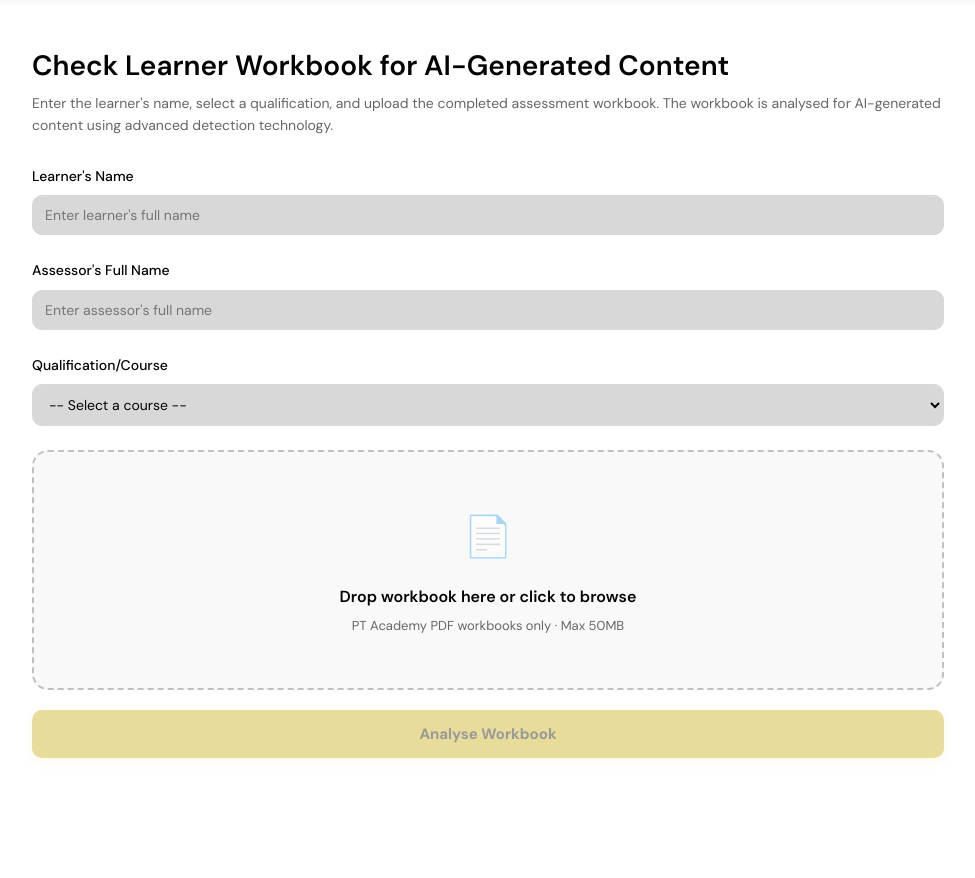
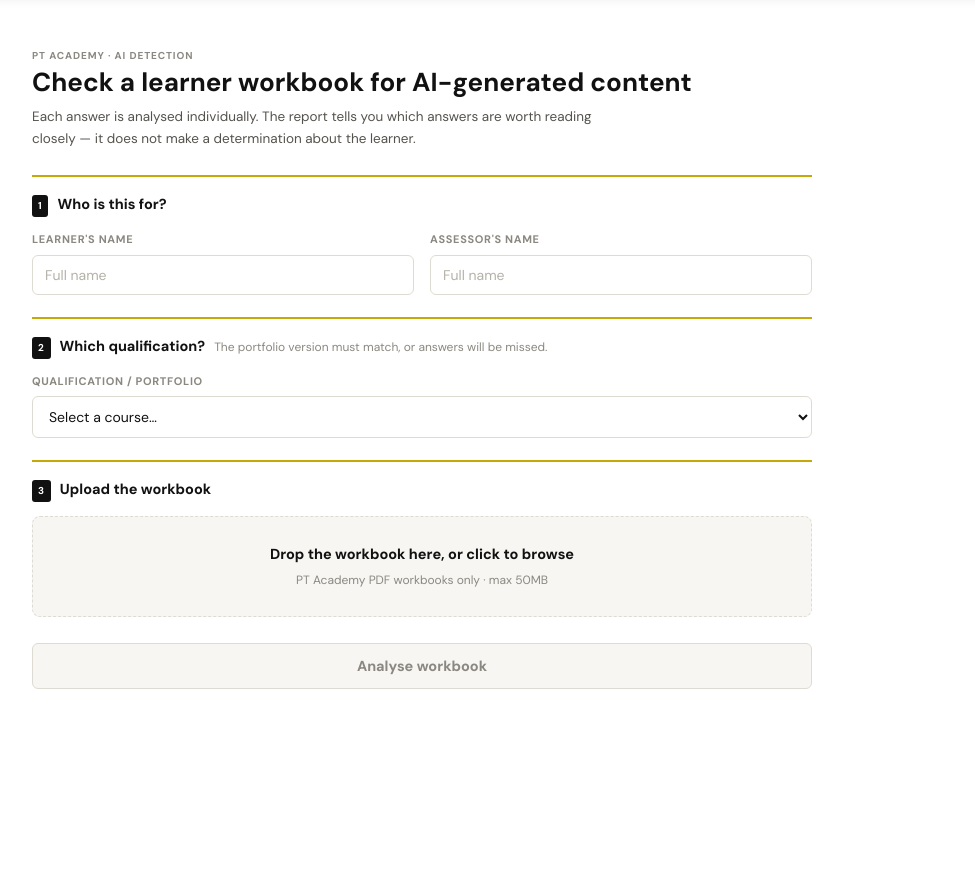
Before and after one commit to samjonesptacademy-lms/ptacademy_aidetector, a Flask app: page / in a window 1280 px wide. Shown: the part 76-954 px from the top of the page, without its empty margins (152-1127 px from the left). After the commit the page ends 765 px from the top, so only its background shows below. Run offline with Flask 3, Linux system fonts and the light colour scheme.

Commit message:
Rebuild the upload page on the report's design system
The upload page still used the old visual language - heavy grey filled inputs,
a full-bleed form with no structure, and a 52px-tall drop zone - so the tool
changed appearance halfway through the task.

Now built from the same tokens as the report and the results: hairline borders
on white, the gold rule as a section divider, and the report's ink scale. The
form is split into three numbered steps (who / which qualification / upload),
the two name fields sit side by side rather than stacked full-width, and the
measure is capped so lines stay readable on a wide screen.

Two content changes while here. The strapline no longer says the workbook is
analysed "using advanced detection technology" - it now states what the report
actually gives you and, more importantly, what it does not: "it does not make a
determination about the learner". And the qualification step carries a hint
that the portfolio version must match, which is the mistake that silently
produced short reports.

Verified all three states - empty, course chosen, and selected-units - by
rendering the page in headless Chrome.

Co-Authored-By: Claude Opus 4.8 (1M context) <noreply@anthropic.com>

```diff
--- a/templates/index.html
+++ b/templates/index.html
@@ -160,82 +160,116 @@
   }
 
   /* ── UPLOAD SECTION ── */
-  .upload-section { margin-bottom: 40px; }
+  /* ── UPLOAD (same design system as the report) ── */
+  .upload-section { margin-bottom: 40px; max-width: 780px; }
 
   .upload-headline {
-    font-size: 28px;
-    font-weight: 600;
-    margin-bottom: 8px;
-    line-height: 1.3;
+    font-size: 26px;
+    font-weight: 700;
+    line-height: 1.25;
+    margin-top: 2px;
   }
   .upload-sub {
-    color: var(--muted);
-    font-size: 14px;
-    margin-bottom: 28px;
+    color: var(--r-ink-soft);
+    font-size: 13.5px;
+    line-height: 1.6;
+    margin-top: 8px;
+    margin-bottom: 26px;
+    max-width: 62ch;
+  }
+
+  /* Numbered steps mirror the report's panel rhythm: gold rule, eyebrow, body. */
+  .up-step { border-top: 2px solid var(--r-gold); padding: 16px 0 22px; }
+  .up-step-head { display: flex; align-items: baseline; gap: 9px; margin-bottom: 14px; }
+  .up-step-n {
+    flex: 0 0 auto; font-size: 10px; font-weight: 700; letter-spacing: 0.08em;
+    color: #fff; background: var(--r-ink); border-radius: 3px; padding: 3px 6px;
+  }
+  .up-step-title { font-size: 14.5px; font-weight: 700; }
+  .up-step-hint { font-size: 12px; color: var(--r-ink-muted); }
+
+  .up-grid { display: grid; grid-template-columns: 1fr 1fr; gap: 16px; }
+  .up-field label {
+    display: block; font-size: 11px; font-weight: 700; letter-spacing: 0.06em;
+    text-transform: uppercase; color: var(--r-ink-muted); margin-bottom: 6px;
+  }
+  .up-field input, .up-field select {
+    width: 100%; padding: 10px 12px;
+    background: #fff; color: var(--r-ink);
+    border: 1px solid var(--r-rule); border-radius: 6px;
+    font-family: var(--font); font-size: 14px;
+    transition: border-color 0.15s, box-shadow 0.15s;
+  }
+  .up-field input::placeholder { color: #b4b1a8; }
+  .up-field input:focus, .up-field select:focus {
+    outline: none; border-color: var(--r-gold);
+    box-shadow: 0 0 0 3px rgba(198,169,6,0.15);
   }
 
   .drop-zone {
-    border: 2px dashed var(--border2);
-    border-radius: var(--radius-lg);
-    padding: 52px 24px;
+    border: 1.5px dashed var(--r-rule);
+    border-radius: 8px;
+    padding: 26px 24px;
     text-align: center;
     cursor: pointer;
-    transition: border-color 0.2s, background 0.2s;
-    background: var(--surface);
+    transition: border-color 0.15s, background 0.15s;
+    background: var(--r-surface);
     position: relative;
   }
   .drop-zone:hover, .drop-zone.dragover {
-    border-color: var(--accent);
-    background: var(--accent-dim);
+    border-color: var(--r-gold);
+    background: rgba(198,169,6,0.07);
   }
   .drop-zone input[type="file"] {
     position: absolute; inset: 0; opacity: 0; cursor: pointer; width: 100%; height: 100%;
   }
-  .drop-icon {
-    font-size: 40px;
-    margin-bottom: 16px;
-    display: block;
-    opacity: 0.6;
-  }
-  .drop-title { font-size: 16px; font-weight: 600; margin-bottom: 6px; }
-  .drop-hint { font-size: 13px; color: var(--muted); }
+  .drop-icon { display: none; }
+  .drop-title { font-size: 14.5px; font-weight: 700; }
+  .drop-hint { font-size: 12px; color: var(--r-ink-muted); margin-top: 4px; }
 
   .file-selected {
-    margin-top: 16px;
+    margin-top: 12px;
     display: none;
     align-items: center;
     gap: 10px;
-    background: var(--surface2);
-    border: 1px solid var(--border);
-    border-radius: var(--radius);
-    padding: 12px 16px;
+    background: #fff;
+    border: 1px solid var(--r-rule);
+    border-left: 3px solid var(--r-clear);
+    border-radius: 6px;
+    padding: 10px 13px;
   }
   .file-selected.show { display: flex; }
-  .file-icon { font-size: 20px; flex-shrink: 0; }
-  .file-name { font-size: 13px; font-family: var(--mono); flex: 1; min-width: 0; overflow: hidden; text-overflow: ellipsis; white-space: nowrap; }
+  .file-icon { font-size: 15px; flex-shrink: 0; }
+  .file-name { font-size: 12.5px; font-family: var(--mono); flex: 1; min-width: 0; overflow: hidden; text-overflow: ellipsis; white-space: nowrap; }
   .file-remove {
-    background: none; border: none; cursor: pointer; color: var(--muted);
-    font-size: 18px; padding: 2px 6px; border-radius: 4px; transition: color 0.15s;
-  }
-  .file-remove:hover { color: var(--red); }
+    background: none; border: none; cursor: pointer; color: var(--r-ink-muted);
+    font-size: 16px; padding: 2px 6px; border-radius: 4px; transition: color 0.15s;
+  }
+  .file-remove:hover { color: var(--r-critical); }
 
   .btn-analyse {
-    margin-top: 20px;
+    margin-top: 4px;
     width: 100%;
-    padding: 14px 24px;
-    background: var(--accent);
-    color: #030303;
+    padding: 13px 24px;
+    background: var(--r-gold);
+    color: #1a1600;
     border: none;
-    border-radius: var(--radius);
+    border-radius: 6px;
     font-family: var(--font);
-    font-size: 15px;
+    font-size: 14.5px;
     font-weight: 700;
     cursor: pointer;
-    transition: opacity 0.2s, transform 0.1s, box-shadow 0.2s;
-    box-shadow: 0 4px 12px rgba(198,169,6,0.2);
-  }
-  .btn-analyse:hover:not(:disabled) { opacity: 0.95; transform: translateY(-2px); box-shadow: 0 6px 16px rgba(198,169,6,0.3); }
-  .btn-analyse:disabled { opacity: 0.4; cursor: not-allowed; }
+    transition: filter 0.15s;
+  }
+  .btn-analyse:hover:not(:disabled) { filter: brightness(1.06); }
+  .btn-analyse:disabled {
+    background: var(--r-surface); color: var(--r-ink-muted);
+    border: 1px solid var(--r-rule); cursor: not-allowed;
+  }
+
+  @media (max-width: 640px) {
+    .up-grid { grid-template-columns: 1fr; }
+  }
 
   /* ── LOADING ── */
   .loading-state {
@@ -780,48 +811,61 @@
 <main>
 
   <!-- UPLOAD STATE -->
-  <div id="upload-section" class="upload-section">
-    <h1 class="upload-headline">Check Learner Workbook for AI-Generated Content</h1>
-    <p class="upload-sub">Enter the learner's name, select a qualification, and upload the completed assessment workbook. The workbook is analysed for AI-generated content using advanced detection technology.</p>
-
-    <div style="margin-bottom: 24px;">
-      <label for="learner-name" style="display: block; font-size: 14px; font-weight: 500; margin-bottom: 8px;">Learner's Name</label>
-      <input type="text" id="learner-name" placeholder="Enter learner's full name" style="width: 100%; padding: 10px 12px; background: var(--surface2); border: 1px solid var(--border); border-radius: var(--radius); color: var(--text); font-family: var(--font); font-size: 14px;" required>
-    </div>
-
-    <div style="margin-bottom: 24px;">
-      <label for="assessor-name" style="display: block; font-size: 14px; font-weight: 500; margin-bottom: 8px;">Assessor's Full Name</label>
-      <input type="text" id="assessor-name" placeholder="Enter assessor's full name" style="width: 100%; padding: 10px 12px; background: var(--surface2); border: 1px solid var(--border); border-radius: var(--radius); color: var(--text); font-family: var(--font); font-size: 14px;" required>
-    </div>
-
-    <div style="margin-bottom: 24px;">
-      <label for="course-select" style="display: block; font-size: 14px; font-weight: 500; margin-bottom: 8px;">Qualification/Course</label>
-      <select id="course-select" style="width: 100%; padding: 10px 12px; background: var(--surface2); border: 1px solid var(--border); border-radius: var(--radius); color: var(--text); font-family: var(--font); font-size: 14px;" required>
-        <option value="">-- Select a course --</option>
+  <div id="upload-section" class="upload-section rpt">
+    <div class="rpt-eyebrow">PT ACADEMY · AI DETECTION</div>
+    <h1 class="upload-headline">Check a learner workbook for AI-generated content</h1>
+    <p class="upload-sub">Each answer is analysed individually. The report tells you which answers are worth reading closely — it does not make a determination about the learner.</p>
+
+    <div class="up-step">
+      <div class="up-step-head">
+        <span class="up-step-n">1</span>
+        <span class="up-step-title">Who is this for?</span>
+      </div>
+      <div class="up-grid">
+        <div class="up-field">
+          <label for="learner-name">Learner's name</label>
+          <input type="text" id="learner-name" placeholder="Full name" required>
+        </div>
+        <div class="up-field">
+          <label for="assessor-name">Assessor's name</label>
+          <input type="text" id="assessor-name" placeholder="Full name" required>
+        </div>
+      </div>
+    </div>
+
+    <div class="up-step">
+      <div class="up-step-head">
+        <span class="up-step-n">2</span>
+        <span class="up-step-title">Which qualification?</span>
+        <span class="up-step-hint">The portfolio version must match, or answers will be missed.</span>
+      </div>
+      <div class="up-field">
+        <label for="course-select">Qualification / portfolio</label>
+        <select id="course-select" required>
+          <option value="">Select a course…</option>
         </select>
       </div>
 
-    <!-- Analysis Mode Toggle — only visible once a course is chosen -->
-    <div id="analysis-mode-toggle" class="mode-toggle hidden" style="margin-bottom: 24px;">
-      <button type="button" id="btn-full" class="mode-btn active" data-mode="full">
-        Full Workbook Analysis
-      </button>
-      <button type="button" id="btn-partial" class="mode-btn" data-mode="partial">
-        Partial Workbook Analysis
-      </button>
-    </div>
-
-    <!-- Unit Checkboxes — only visible in Partial mode -->
-    <div id="unit-selection" class="hidden" style="margin-bottom: 24px;">
+      <div id="analysis-mode-toggle" class="mode-toggle hidden" style="margin-top: 16px;">
+        <button type="button" id="btn-full" class="mode-btn active" data-mode="full">Full workbook</button>
+        <button type="button" id="btn-partial" class="mode-btn" data-mode="partial">Selected units</button>
+      </div>
+
+      <div id="unit-selection" class="hidden" style="margin-top: 14px;">
         <p class="unit-hint">Select the units to analyse:</p>
         <div id="unit-checkboxes"></div>
       </div>
-
+    </div>
+
+    <div class="up-step">
+      <div class="up-step-head">
+        <span class="up-step-n">3</span>
+        <span class="up-step-title">Upload the workbook</span>
+      </div>
       <div class="drop-zone" id="drop-zone">
         <input type="file" id="file-input" accept=".pdf">
-      <span class="drop-icon">📄</span>
-      <div class="drop-title">Drop workbook here or click to browse</div>
-      <div class="drop-hint">PT Academy PDF workbooks only · Max 50MB</div>
+        <div class="drop-title">Drop the workbook here, or click to browse</div>
+        <div class="drop-hint">PT Academy PDF workbooks only · max 50MB</div>
       </div>
 
       <div class="file-selected" id="file-selected">
@@ -829,10 +873,9 @@
         <span class="file-name" id="file-name-display"></span>
         <button class="file-remove" id="file-remove" title="Remove file">✕</button>
       </div>
-
-    <button class="btn-analyse" id="btn-analyse" disabled>
-      Analyse Workbook
-    </button>
+    </div>
+
+    <button class="btn-analyse" id="btn-analyse" disabled>Analyse workbook</button>
   </div>
 
   <!-- LOADING STATE -->
```
Also changed, not shown: other parts of templates/index.html (+22 -25 lines). Lines whose indentation alone changed are shown as unchanged.
